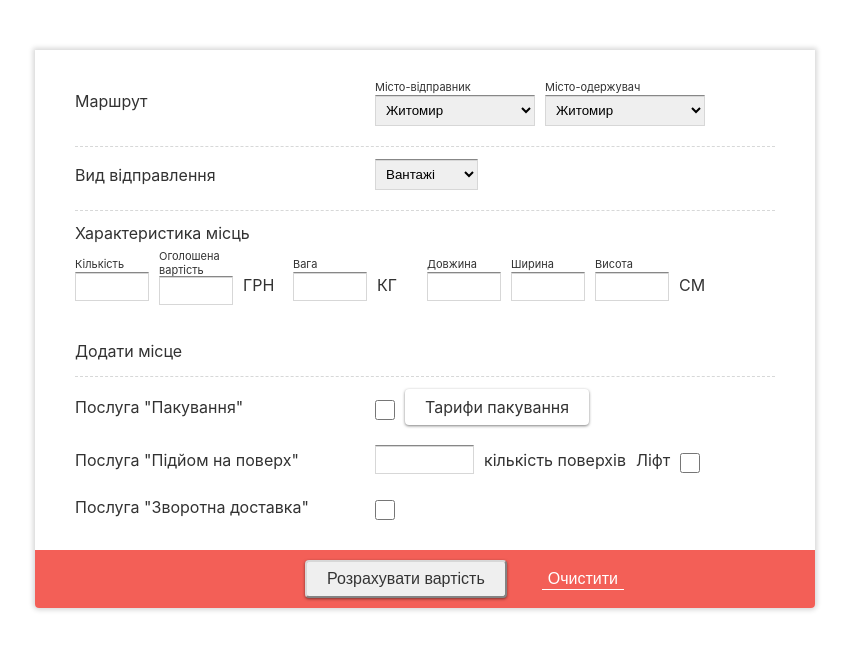
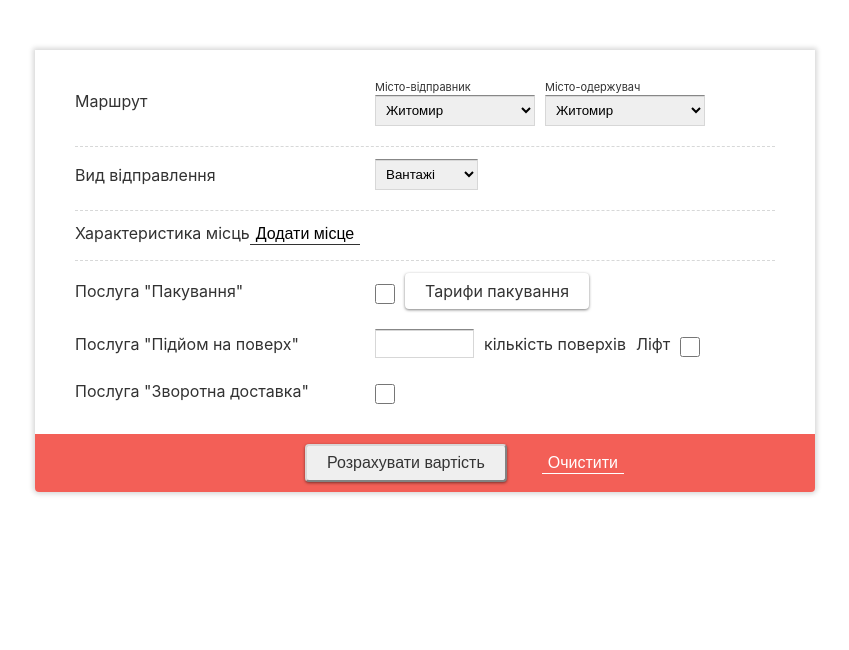
Before and after one commit to idontneedsleep/lab5_1_react, a React (Create React App) app: page / in a window 1280 px wide. Shown: the top 650 px of the page, without its empty margins (215-1064 px from the left). Built offline with nearby package versions, Linux system fonts and the light colour scheme.

Commit message:
add place

```diff
--- a/src/App.css
+++ b/src/App.css
@@ -130,6 +130,15 @@ input[type='reset'] {
   cursor: pointer;
   background: transparent;
 }
+
+button {
+  outline: none;
+  border: 0;
+  border-bottom: 1px solid #323232;
+  font-size: 16px;
+  background: transparent;
+}
+
 input:focus:invalid, input.required:invalid {
   border: 2px solid #f35f57;
   border-radius: 2px
--- a/src/components/form2.js
+++ b/src/components/form2.js
@@ -1,4 +1,4 @@
-import {useForm} from "react-hook-form";
+import {useFieldArray, useForm} from "react-hook-form";
 import * as yup from "yup";
 import {yupResolver} from "@hookform/resolvers/yup";
 import React, {useState, useEffect} from "react";
@@ -14,8 +14,12 @@ const schema = yup.object().shape({
 
 export function Form2() {
 
-    const {register, watch, handleSubmit, formState: {errors}} = useForm({
+    const {register, control, handleSubmit, formState: {errors}} = useForm({
         resolver: yupResolver(schema),
+    });
+    const { fields, remove, append } = useFieldArray({
+        control,
+        name: "places"
     });
 
     const cities = [
@@ -120,7 +124,8 @@ export function Form2() {
             <hr/>
             <div>
                 Характеристика місць
-                <div className="container">
+                {fields.map(({ id }, index) => (
+                <div className="container" key={id}>
                     <div className="container1">
                         <div><label>Кількість</label></div>
                         <div>
@@ -166,8 +171,8 @@ export function Form2() {
                         </div>
                     </div>
                     <div>СМ</div>
-                </div>
-                <div>Додати місце</div>
+                </div>))}
+                <button type="button" onClick={() => append({})}>Додати місце</button>
             </div>
             <hr/>
             <div className="container">
```
